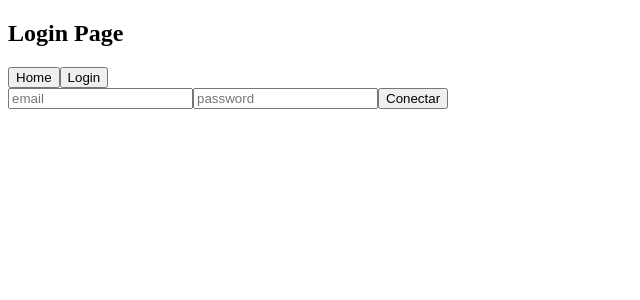
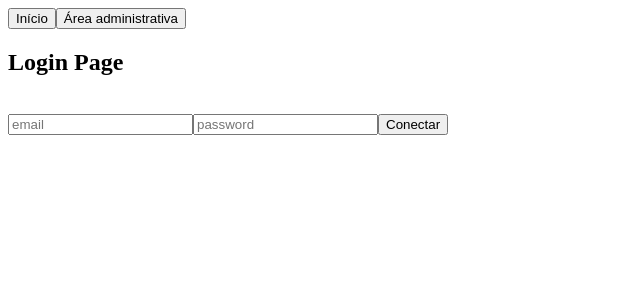
Before and after one commit to future4code/shaw-Matheus-Barros, a React (Create React App) app in the folder modulo3/projeto-labex/labe-x/: page /login in a window 1280 px wide. Shown: the top 300 px of the page, without its empty margins (0-640 px from the left). Built offline with nearby package versions, Linux system fonts and the light colour scheme.

Commit message:
FormHomePage & Routes att

```diff
--- /dev/null
+++ b/modulo3/projeto-labex/labe-x/src/hooks/useForm.js
@@ -0,0 +1,16 @@
+import { useState } from "react"
+
+export const useForm = (initialState) => {
+    const [form, setForm] = useState(initialState)
+
+    const onChange = (event) => {
+        const { name, value } = event.target
+        setForm({ ...form, [name]: value })
+    }
+
+    const clearFields = () => {
+        setForm(initialState)
+    }
+
+    return { form, onChange, clearFields }
+}
--- a/modulo3/projeto-labex/labe-x/src/hooks/useGetRequestData.js
+++ b/modulo3/projeto-labex/labe-x/src/hooks/useGetRequestData.js
@@ -1,8 +1,7 @@
 import axios from "axios"
 import { useEffect, useState } from "react"
 
-
-export const GetRequestData = (stateInitial, url) => {
+export const useGetRequestData = (stateInitial, url) => {
     const [data, setData] = useState(stateInitial)
 
     useEffect(() => {
--- a/modulo3/projeto-labex/labe-x/src/hooks/useProtectdPage.js
+++ b/modulo3/projeto-labex/labe-x/src/hooks/useProtectdPage.js
@@ -2,6 +2,7 @@ import { useNavigate } from "react-router-dom"
 import { useEffect } from "react"
 
 export const useProtectdPage = () => {
+
     const navigate = useNavigate()
 
     useEffect(() => {
@@ -11,5 +12,5 @@ export const useProtectdPage = () => {
             console.log("Não está logado!")
             navigate('/login', {replace:true})
         }
-    })
+    }, [])
 }
--- a/modulo3/projeto-labex/labe-x/src/pages/AdminHomePage.js
+++ b/modulo3/projeto-labex/labe-x/src/pages/AdminHomePage.js
@@ -1,8 +1,8 @@
 import styled from 'styled-components'
 import { useNavigate } from "react-router-dom"
-import { goToHomePage, goToCreateTripPage, goToTripDetailsPage } from "../routes/coordinator"
+import { goToHomePage, goToCreateTripPage, goToTripDetailsPage, goToLogout } from "../routes/coordinator"
 import { useProtectdPage } from "../hooks/useProtectdPage"
-import { GetRequestData } from "../hooks/useGetRequestData"
+import { useGetRequestData } from "../hooks/useGetRequestData"
 import { BASE_URL } from "../constants/api"
 
 const TripDiv = styled.div`
@@ -18,7 +18,7 @@ export function AdminHomePage(){
 
     useProtectdPage()
 
-    const data = GetRequestData([], `${BASE_URL}/trips`)
+    const data = useGetRequestData([], `${BASE_URL}/trips`)
 
     const listTrips = data.map((trip) => {
         return(
@@ -35,8 +35,8 @@ export function AdminHomePage(){
 
     return(
         <div>
-            <button onClick={() => goToHomePage(navigate)}> Home </button>
-            <button> Logout </button>
+            <button onClick={() => goToHomePage(navigate)}> Início </button>
+            <button onClick={() => goToLogout(navigate)}> Desconectar </button>
 
             <h2> AdminHomePage </h2>
 
--- a/modulo3/projeto-labex/labe-x/src/pages/ApplicationFormPage.js
+++ b/modulo3/projeto-labex/labe-x/src/pages/ApplicationFormPage.js
@@ -1,5 +1,5 @@
 import { useNavigate } from "react-router-dom"
-import { goToHomePage, goToLoginPage, goBackListTripsPage } from "../routes/coordinator"
+import { goToHomePage,  goToAdminHomePage, goBackListTripsPage } from "../routes/coordinator"
 
 export function ApplicationFormPage(){
     const navigate = useNavigate()
@@ -8,8 +8,8 @@ export function ApplicationFormPage(){
         <div>
             <h2> ApplicationFormPage </h2>
 
-            <button onClick={() => goToHomePage(navigate)}> Home </button>
-            <button onClick={() => goToLoginPage(navigate)}> Login </button>
+            <button onClick={() => goToHomePage(navigate)}> Início </button>
+            <button onClick={() => goToAdminHomePage(navigate)}> Área administrativa </button>
             <button onClick={() => goBackListTripsPage(navigate)}> Voltar </button>
         </div>
     )
--- a/modulo3/projeto-labex/labe-x/src/pages/CreateTripPage.js
+++ b/modulo3/projeto-labex/labe-x/src/pages/CreateTripPage.js
@@ -1,5 +1,5 @@
 import { useNavigate } from "react-router-dom"
-import { goToHomePage, goBackAdminHomePage } from "../routes/coordinator"
+import { goToHomePage, goToLogout, goBackAdminHomePage } from "../routes/coordinator"
 import { useProtectdPage } from "../hooks/useProtectdPage"
 
 export function CreateTripPage(){
@@ -11,8 +11,8 @@ export function CreateTripPage(){
         <div>
             <h2> CreateTripPage </h2>
 
-            <button onClick={() => goToHomePage(navigate)}> Home </button>
-            <button> Logout </button>
+            <button onClick={() => goToHomePage(navigate)}> Início </button>
+            <button onClick={() => goToLogout(navigate)}> Desconectar </button>
             <button onClick={() => goBackAdminHomePage(navigate)}> Voltar </button>
         </div>
     )
--- a/modulo3/projeto-labex/labe-x/src/pages/HomePage.js
+++ b/modulo3/projeto-labex/labe-x/src/pages/HomePage.js
@@ -1,5 +1,5 @@
 import { useNavigate } from "react-router-dom"
-import { goToHomePage, goToLoginPage, goToListTripsPage } from "../routes/coordinator"
+import { goToHomePage, goToListTripsPage, goToAdminHomePage, goToLoginPage } from "../routes/coordinator"
 
 export function HomePage(){
     const navigate = useNavigate()
@@ -8,9 +8,11 @@ export function HomePage(){
         <div>
             <h2> Home Page </h2>
 
-            <button onClick={() => goToHomePage(navigate)}> Home </button>
+            <button onClick={() => goToHomePage(navigate)}> Início </button>
+            <button onClick={() => goToAdminHomePage(navigate)}> Área administrativa </button>
+
+            <button onClick={() => goToListTripsPage(navigate)}> Viagens </button>
             <button onClick={() => goToLoginPage(navigate)}> Login </button>
-            <button onClick={() => goToListTripsPage(navigate)}> Viagens </button>
         </div>
     )
 }
--- a/modulo3/projeto-labex/labe-x/src/pages/ListTripsPage.js
+++ b/modulo3/projeto-labex/labe-x/src/pages/ListTripsPage.js
@@ -1,7 +1,7 @@
 import styled from "styled-components"
 import { useNavigate } from "react-router-dom"
-import { goToHomePage, goToLoginPage, goToApplicationFormPage } from "../routes/coordinator"
-import { GetRequestData } from "../hooks/useGetRequestData"
+import { goToHomePage, goToAdminHomePage, goToApplicationFormPage } from "../routes/coordinator"
+import { useGetRequestData } from "../hooks/useGetRequestData"
 import { BASE_URL } from "../constants/api"
 
 const TripDiv = styled.div`
@@ -13,11 +13,11 @@ export function ListTripsPage(){
 
     const navigate = useNavigate()
 
-    const data = GetRequestData([], `${BASE_URL}/trips`)
+    const data = useGetRequestData([], `${BASE_URL}/trips`)
 
     const listTrips = data.map((trip) => {
         return(
-            <TripDiv>
+            <TripDiv key={trip.name}>
                 <h1> {trip.name} </h1>
                 <p> "{trip.description}" </p>
                 <p> Destino: {trip.planet} </p>
@@ -29,8 +29,8 @@ export function ListTripsPage(){
 
     return(
         <div>
-            <button onClick={() => goToHomePage(navigate)}> Home </button>
-            <button onClick={() => goToLoginPage(navigate)}> Login </button>
+            <button onClick={() => goToHomePage(navigate)}> Início </button>
+            <button onClick={() => goToAdminHomePage(navigate)}> Área administrativa </button>
 
             <h2> ListTripsPage </h2>
 
--- a/modulo3/projeto-labex/labe-x/src/pages/LoginPage.js
+++ b/modulo3/projeto-labex/labe-x/src/pages/LoginPage.js
@@ -1,30 +1,19 @@
-import { useState } from "react"
 import { useNavigate } from "react-router-dom"
-import { goToHomePage, goToLoginPage } from "../routes/coordinator"
+import { goToHomePage, goToAdminHomePage } from "../routes/coordinator"
 import axios from "axios"
 import { BASE_URL } from "../constants/api"
+import { useForm } from "../hooks/useForm"
 
 export function LoginPage() {
 
     const navigate = useNavigate()
-    const [email, setEmail] = useState("")
-    const [password, setPassword] = useState("")
 
-    const onChangeEmail = (event) => {
-        setEmail(event.target.value)
-    }
+    const { form, onChange } = useForm({email:"", password:""})
 
-    const onChangePassword = (event) => {
-        setPassword(event.target.value)
-    }
+    const onSubmitLogin = (event) => {
+        event.preventDefault()
 
-    const onSubmitLogin = () => {
-        const body = {
-            email: email,
-            password: password
-        }
-
-        axios.post(`${BASE_URL}/login`, body)
+        axios.post(`${BASE_URL}/login`, form)
         .then((res) => {
             localStorage.setItem('token', res.data.token)
             alert("Autenticações autorizadas!")
@@ -38,26 +27,32 @@ export function LoginPage() {
 
     return(
         <div>
+            <button onClick={() => goToHomePage(navigate)}> Início </button>
+            <button onClick={() => goToAdminHomePage(navigate)}> Área administrativa </button>
             <h2> Login Page </h2>
-            <button onClick={() => goToHomePage(navigate)}> Home </button>
-            <button onClick={() => goToLoginPage(navigate)}> Login </button>
 
             <br/>
 
+            <form onSubmit={onSubmitLogin}>
                 <input
+                    name={'email'}
                     placeholder="email"
                     type="email"
-                value={email}
-                onChange={onChangeEmail}
+                    value={form.email}
+                    onChange={onChange}
+                    required
                 />
                 <input
+                    name={'password'}
                     placeholder="password"
                     type="password"
-                value={password}
-                onChange={onChangePassword}
+                    value={form.password}
+                    onChange={onChange}
+                    required
                 />
 
-            <button onClick={onSubmitLogin}> Conectar </button>
+                <button> Conectar </button>
+            </form>
         </div>
     )
 }
--- a/modulo3/projeto-labex/labe-x/src/pages/TripDetailsPage.js
+++ b/modulo3/projeto-labex/labe-x/src/pages/TripDetailsPage.js
@@ -1,6 +1,6 @@
 import axios from "axios"
 import { useEffect, useState } from "react"
-import { goToHomePage, goBackAdminHomePage } from "../routes/coordinator"
+import { goToHomePage, goBackAdminHomePage, goToLogout } from "../routes/coordinator"
 import { BASE_URL } from "../constants/api"
 import { useNavigate, useParams } from "react-router-dom"
 import { useProtectdPage } from "../hooks/useProtectdPage"
@@ -31,8 +31,8 @@ export function TripDetailsPage() {
 
     return(
         <div>
-            <button onClick={() => goToHomePage(navigate)}> Home </button>
-            <button> Logout </button>
+            <button onClick={() => goToHomePage(navigate)}> Início </button>
+            <button onClick={() => goToLogout(navigate)}> Desconectar </button>
             <br/>
             <h2> TripDetailsPage </h2>
 
--- a/modulo3/projeto-labex/labe-x/src/routes/coordinator.js
+++ b/modulo3/projeto-labex/labe-x/src/routes/coordinator.js
@@ -21,9 +21,15 @@ export const goToLoginPage = (navigate) => {
     navigate("/login")
 }
 
-// export const goToAdminHomePage = (navigate) => {
-//     navigate("/admin/trips/list")
-// }
+export const goToLogout = (navigate) => {
+    window.localStorage.clear('token')
+    navigate("/login")
+    /*.clear() - método de localStorage*/
+}
+
+export const goToAdminHomePage = (navigate) => {
+    navigate("/admin/trips/list")
+}
 
 export const goToCreateTripPage = (navigate) => {
     navigate("/admin/trips/create")
```
Also changed, not shown: modulo3/projeto-labex/labe-x/public/manifest.json. Lines whose indentation alone changed are shown as unchanged.
